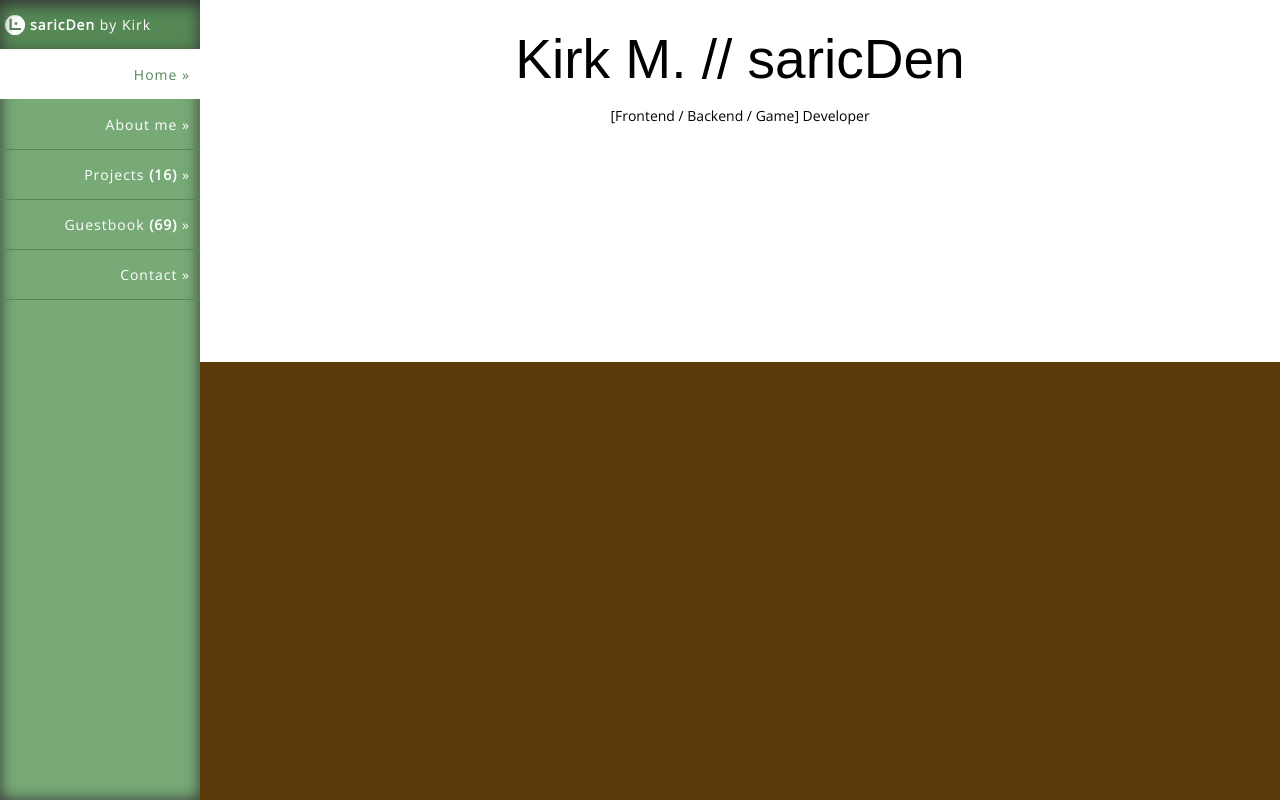
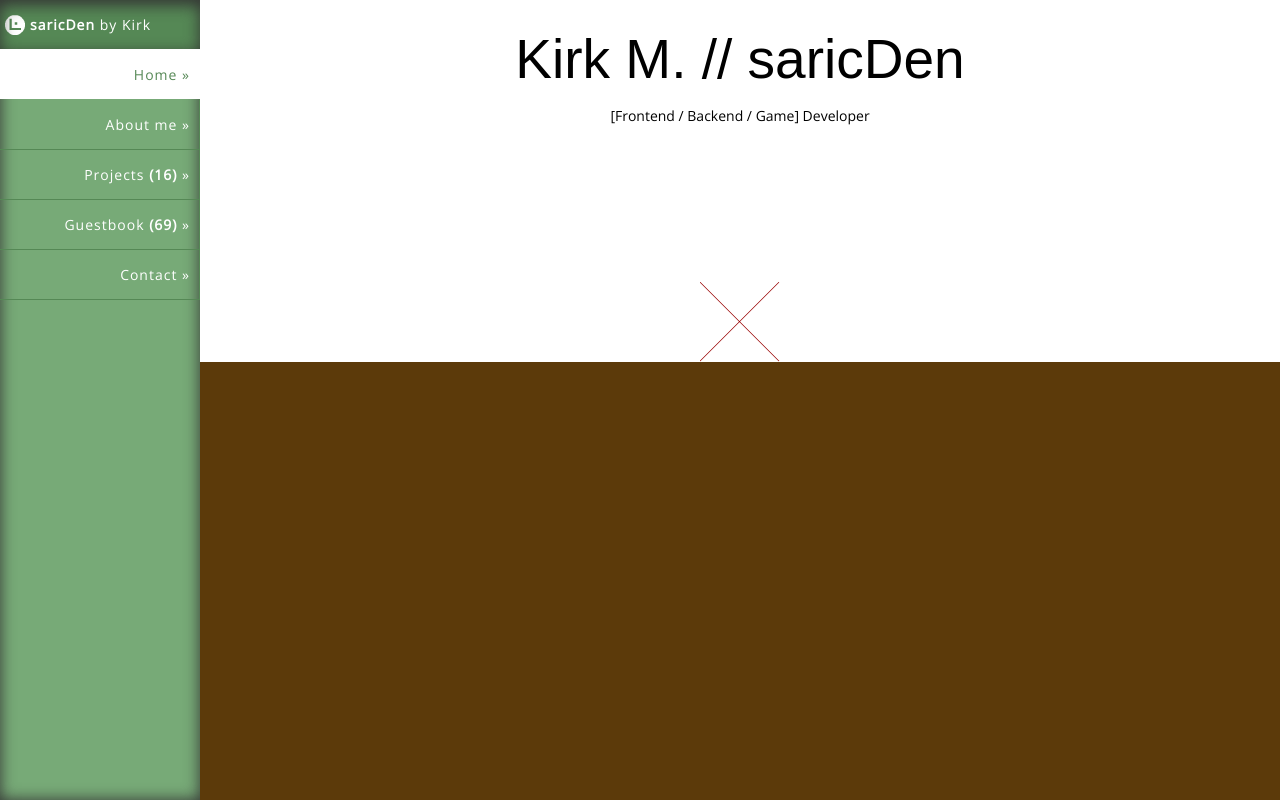
Before and after one commit to saricden/saricden.com, a PHP site: page /home in a window 1280 px wide. Run offline with PHP 8.4, Linux system fonts and the light colour scheme; some web fonts are replaced.

Commit message:
Gets homepage layout working with dummy image (to be replaced with a pimpin sprite of yours truly).

```diff
--- a/_src/css/main.css
+++ b/_src/css/main.css
@@ -13,6 +13,8 @@ html, body {
     overflow: hidden;
 }
 nav {
+    position: relative;
+    z-index: 2;
     width: 200px;
     height: 100%;
     float: left;
@@ -27,9 +29,12 @@ main {
     height: 100%;
 }
 main section {
+    position: relative;
+    z-index: 1;
     min-height: 350px;
     padding-top: 12px;
     background-color: #FFF;
+    overflow: hidden;
 }
 h1, nav h2 {
     font-weight: normal;
@@ -77,6 +82,7 @@ nav ul li.active + li a {
 #nav-btn {
     display: none;
     position: absolute;
+    z-index: 3;
     width: 30px;
     top: 0;
     left: 0;
@@ -97,6 +103,18 @@ nav ul li.active + li a {
 .hide { display: none !important; }
 
 
+/* Home
+~~~~~~~~~~~~~~~~~~~~~~~~~~~~~~~~~~~~~ */
+.sprite-me {
+    display: block;
+    position: absolute;
+    bottom: 0;
+    left: 0;
+    right: 0;
+    margin: 0 auto;
+}
+
+
 /* Queries
 ~~~~~~~~~~~~~~~~~~~~~~~~~~~~~~~~~~~~~ */
 @media (max-width: 650px) {
--- a/home/index.php
+++ b/home/index.php
@@ -2,5 +2,7 @@
             <section>
                 <h1>Kirk M. // saricDen</h1>
                 <p>[Frontend / Backend / Game] Developer</p>
+
+                <img class="sprite-me" src="../_src/img/dummy-img.png" alt>
             </section>
 <?php include('../_src/inc/footer.php'); ?>
```
Also changed, not shown: _src/img/dummy-img.png (added).
